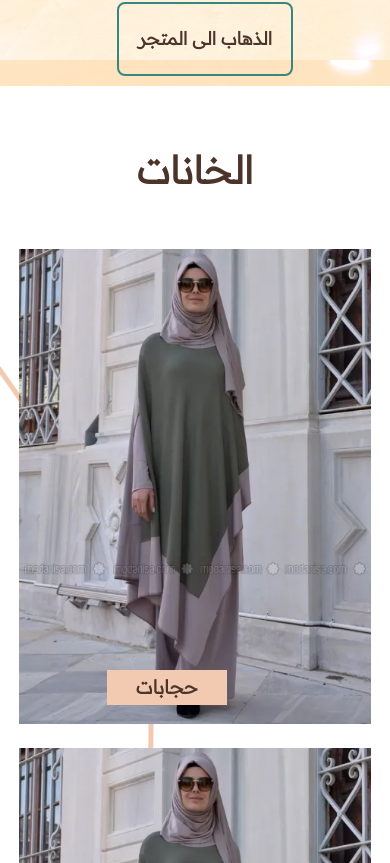
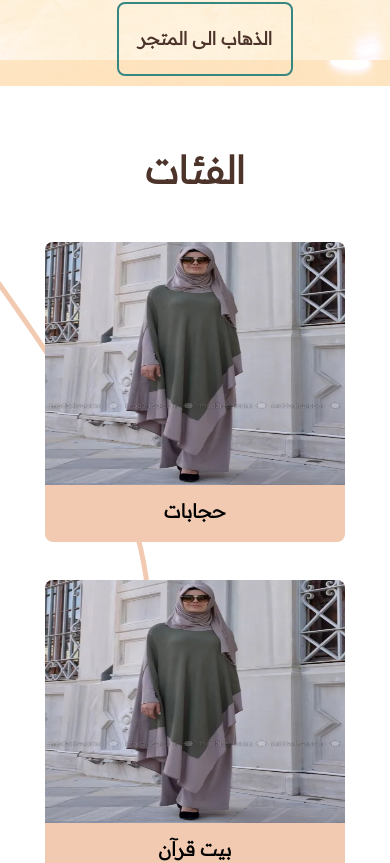
Before and after one commit to sabahAlmel/Citra-client, a React (Create React App) app in the folder client/: page / in a window 390 px wide. Shown: the part 781-1644 px from the top of the page. Built offline with nearby package versions, Linux system fonts and the light colour scheme; a web font is replaced by a local one; what @mui/x-data-grid-generator would draw is missing.

Commit message:
homePage

```diff
--- a/client/src/components/categorySection/categoryComponent.js
+++ b/client/src/components/categorySection/categoryComponent.js
@@ -1,14 +1,16 @@
 import React from 'react';
 import style from '../categorySection/categoryComponent.module.css'
 
-const CategoryComponent = (data) => {
+const CategoryComponent = ({data}) => {
 
   return (
 
     <section className={style.container}>
+
       <img className={style.image} src={data.image} alt='Background'/>
-      <button className={style.buttom}>{data.name}</button>
-    </section>
+
+      <h3 className={style.h3}>{data.name}</h3>
+      </section>
   )
   }
 
--- a/client/src/components/categorySection/categoryComponent.module.css
+++ b/client/src/components/categorySection/categoryComponent.module.css
@@ -1,42 +1,47 @@
 .container {
-    width:300px;
-    height: 260px;
-    transition: 0.4s;
-    position: relative;
+     width:300px;
+    height: 300px;
+   padding-bottom:3rem;
+   background-color:var(--rose-color);
+   border-radius: 8px;
+
+
+     transition: 0.6s;
 }
-.container:hover {
-    transform: scale(1.09);
+
+
+.container:hover{
+    cursor: pointer;
+    opacity:0.9;
+    transform: scale(0.9);
     z-index: 2;
+
 }
 .image {
     width: 100%;
     height: 100%;
+    border-top-left-radius: var(--border-radius);
+    border-top-right-radius: var(--border-radius);
+
 
 }
 
-.buttom {
-    width: 181px;
-    height: 50px;
-    background-color: var(--rose-color);
-    color:var(--brown-color);
-    border: 0;
-    transition: box-shadow 0.3s, background-color 0.3s;
-    font-weight: bold;
-   position: absolute;
-   left: 20%;
-   bottom: 5%;
+.h3 {
+    text-align: center;
+    padding-top: 0.5rem;
+
 
 }
 
-.buttom:hover {
+/* .buttom:hover {
     box-shadow: 0 0 10px rgba(0, 0, 0, 0.5);
     background-color: var(--blue-color);
     color: white;
     cursor: pointer;
 
-}
+} */
 
-@media (max-width: 480px) {
+/* @media (max-width: 480px) {
     .container {
         width: 100%;
         height: auto;
@@ -55,4 +60,4 @@
         left: 25%;
         bottom: 5%;
     }
-}
+} */
--- a/client/src/components/categorySection/categorySection.js
+++ b/client/src/components/categorySection/categorySection.js
@@ -50,38 +50,15 @@
 
 
   return(
-    <section className={style.categorySection}>
-      <h2 className={style.title}>الخانات</h2>
+    <section className={style.CategorySection}>
+      <h2 className={style.title}>الفئات</h2>
       <div className={style.categoryContainer}>
-        <div className={style.row}>
-          {fakeCategory.slice(0, 3).map((category) => (
-            <CategoryComponent
-              key={category.id}
-              image={category.image}
-              name={category.name}
-            />
-          ))}
-        </div>
-        <div className={style.row}>
-          {fakeCategory.slice(3, 6).map((category) => (
-            <CategoryComponent
-              key={category.id}
-              image={category.image}
-              name={category.name}
-            />
-          ))}
-        </div>
-        <div className={style.row}>
-          {fakeCategory.slice(6, 8).map((category) => (
-            <CategoryComponent
-              key={category.id}
-              image={category.image}
-              name={category.name}
-            />
-          ))}
-        </div>
+        {fakeCategory.map((data, index) => (
+          <CategoryComponent key={index} data={data} />
+        ))}
       </div>
     </section>
+
 
   )
 
--- a/client/src/components/categorySection/categorySection.module.css
+++ b/client/src/components/categorySection/categorySection.module.css
@@ -1,53 +1,30 @@
-.categorySection {
 
-    margin: 0 4rem ;
-    text-align: center;
-    margin-bottom: 15rem;
+
+
+  .categorySection {
+    display: flex;
+    flex-direction: column;
+    align-items: center;
 
   }
   .title {
     font-size: 2rem;
     color: var(--brown-color);
+    text-align: center;
+    margin-bottom: 2.5rem;
   }
+
 
   .categoryContainer {
     display: flex;
-    flex-direction: column;
-    align-items: center;
-    width: 100%;
-    margin-top: 30px;
+    flex-wrap: wrap;
+    justify-content: space-between;
+    gap: 2rem;
+  }
 
 
-  }
-
-  .row {
-    gap: 2rem;
-    margin-top: 25px;
-    display: flex;
-    justify-content: center;
-    margin-bottom: 10px;
-  }
-  @media(max-width:768px) {
-    .categorySection {
-      margin: 0 1rem;
-    }
-
-    .row {
-      gap: 1rem;
-      display: flex;
-      flex-direction:column ;
-    }
-
-  }
-  @media (min-width: 768px) and (max-width: 1235px) {
-    .row {
-      display: flex;
-      flex-wrap: wrap;
-      margin-bottom: 9rem;
-    }
-
-    .categoryComponent {
-      width: calc(50% - 0.5rem); /* Adjust the width and margin as needed */
-      margin: 0.25rem; /* Adjust the margin as needed */
+  @media(max-width:930px){
+    .categoryContainer {
+      justify-content: center;
     }
   }
--- a/client/src/components/productSection/productCard.js
+++ b/client/src/components/productSection/productCard.js
@@ -1,22 +1,18 @@
-import React from 'react';
-import style from '../productSection/productCard.module.css'
-
+import React from "react";
+import style from "../productSection/productCard.module.css";
 
 const ProductCard = (data) => {
   return (
-    <article className={style.article}>
-      <figure className={style.figure}>
-        <img src={data.image} alt='product'/>
-      </figure>
-      <section className={style.section}>
-        <p className={style.p}>
-          {data.description}
-        </p>
-
-        <h2 className={style.h2}>{data.price}<span>$</span></h2>
-      </section>
-    </article>
-  )
+    <section className={style.productSection}>
+      <img src={data.image} alt="product" />
+      <div className={style.section}>
+        <div>
+          <h4>{data.name}</h4>
+          <p>{data.price}</p>
+        </div>
+      </div>
+    </section>
+  );
 };
 
 export default ProductCard;
--- a/client/src/components/productSection/productCard.module.css
+++ b/client/src/components/productSection/productCard.module.css
@@ -1,4 +1,4 @@
-.article {
+.articlez {
     display: flex;
     flex-direction: column;
     align-items: center;
--- a/client/src/components/productSection/productSection.js
+++ b/client/src/components/productSection/productSection.js
@@ -2,6 +2,7 @@
 import imag from "../../assets/images/image.jpeg";
 import ProductCard from "./productCard";
 import style from "../productSection/productSection.module.css";
+import Product from "../Shop/Product";
 const productData = [
   { id: 1, image: imag, description: "Product 1 Description", price: 19.99 },
   { id: 2, image: imag, description: "Product 2 Description", price: 29.99 },
@@ -17,11 +18,12 @@
   return (
     <section id="ourproducts" className={style.contentsection}>
       <h2 className={style.title}>منتجاتنا</h2>
-      <div className={style.cardContainer}>
+      {/* <div className={style.cardContainer}>
         {productData.map((item, index) => (
           <ProductCard key={item.id} image={imag} {...item} />
         ))}
-      </div>
+      </div> */}
+      <Product page="home"/>
     </section>
   );
 };
--- a/client/src/components/productSection/productSection.module.css
+++ b/client/src/components/productSection/productSection.module.css
@@ -1,25 +1,24 @@
 .contentsection {
-    text-align: center;
-    width: 100%;
-    height: auto;
-    margin:  auto;
-    padding: 4rem;
+  display: flex;
+  flex-direction: column;
+  align-items: center;
+
   }
 
   .title {
     font-size: 2rem;
     color: var(--brown-color);
     font-weight: bold;
-    margin-bottom: 1.5rem;
+
   }
-
+/*
   .cardContainer {
     display: flex;
     flex-wrap: wrap;
     justify-content: space-around;
     align-items: center;
     gap: 1rem;
-  }
+  } */
 
   @media(max-width:768px){
     .cardContainer {
--- a/client/src/components/signin/Signin.js
+++ b/client/src/components/signin/Signin.js
@@ -183,6 +183,7 @@
               flexDirection: 'column',
               color: 'var(--rose-color)',
               backgroundColor: 'white',
+              width:'320px',
             }}
             inputProps={{
               style: {
@@ -198,6 +199,7 @@
             label="البريد"
             variant="filled"
             type="email"
+            dir="LTR"
             required
           />
         </div>
@@ -215,7 +217,8 @@
               style: {
                 color: 'var(--brown-color)',
                 height: '17px',
-                fontSize: '16px'
+                fontSize: '16px' ,
+                width:'300px'
               },
             }}
             name="password"
@@ -268,10 +271,18 @@
           </Button>
         </div>
         <Link to="/signup" className={styles.p}>
-          <p className={styles.p}>ليس لديك حساب <span style={{ borderBottom: "1px solid var(--blue-color)" }}>اشترك الآن</span></p>
+          <p className={styles.p}>ليس لديك حساب <span style={{ borderBottom: "1px solid var(--blue-color)",  }}>اشترك الآن</span></p>
         </Link>
         <Link to="/homepage" className={styles.p}>
-          <p className={styles.p}><span>العودة الى الصفحة الرئيسية</span></p>
+          <Button className={styles.Button} sx={{
+              height: 35,
+              backgroundColor: "#FEE7CB",
+              color: 'var(--brown-color)',
+              '&:hover': {
+                backgroundColor: '#368681',
+                color: 'white'
+              }
+            }} ><span> الصفحة الرئيسية</span></Button>
         </Link>
       </main>
       {isPending && (
--- a/client/src/pages/Home/Home.module.css
+++ b/client/src/pages/Home/Home.module.css
@@ -3,6 +3,8 @@
     background-position: 0px 0px;
     background-repeat: no-repeat;
     animation: bg-animation linear 3s infinite;
+    padding-left: 8rem;
+    padding-right: 8rem;
 }
 
 @keyframes bg-animation {
@@ -16,3 +18,10 @@
         background-position: 0px 0px;
     }
 }
+
+@media(max-width:930px){
+.wrapper{
+    padding-left: 1rem;
+    padding-right: 1rem;
+}
+}
```
Also changed, not shown: client/src/components/SignUp/SignUp.js (+4 -4 lines).
